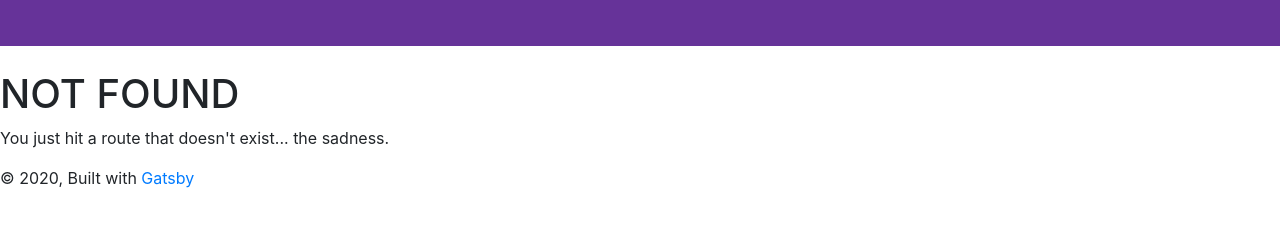
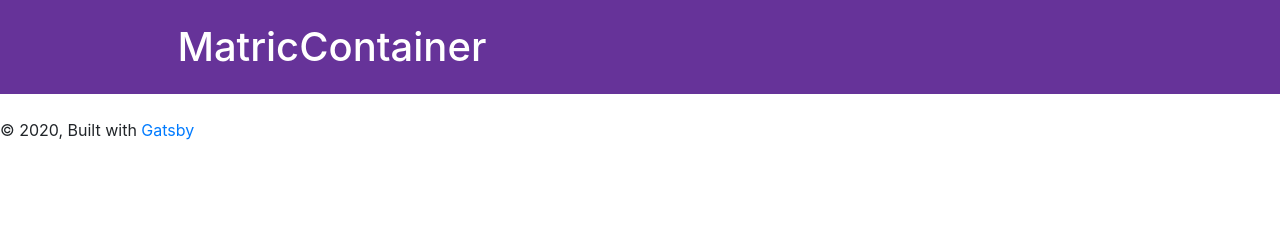
Before and after one commit to rpuchadm/matric2020, a Gatsby site: page /matric in a window 1280 px wide. Before the commit this address had no page. Built offline with nearby package versions, Linux system fonts and the light colour scheme; Gatsby itself is replaced by a stand-in of ours.

Commit message:
MatricContainer

```diff
--- /dev/null
+++ b/src/components/Matric/MatricContainer.js
@@ -0,0 +1,19 @@
+import React, { useState } from "react";
+import PropTypes from "prop-types";
+
+import Layout from "../layout";
+
+const MatricContainer = ({idioma,idcurso}) => {
+    return(
+        <Layout title="MatricContainer">
+
+        </Layout>
+    );
+}
+
+Layout.propTypes = {
+    idioma: PropTypes.string.isRequired,
+    idcurso: PropTypes.number.isRequired,
+}
+
+export default MatricContainer
--- /dev/null
+++ b/src/components/util/queryString.js
@@ -0,0 +1,16 @@
+export default function queryString( str) {
+    if( !str) return undefined;
+    let qs = {};
+    let parts = str.split('?');
+    if( parts.length>1) {
+      parts = parts[1].split('&');
+      parts.map( function(part) {
+        let fields = part.split('=');
+        if( fields.length > 1) {
+          qs[fields[0]]=fields[1];
+        }
+        return null;
+      });
+    }
+    return qs;
+  }
--- /dev/null
+++ b/src/pages/matric.js
@@ -0,0 +1,19 @@
+import React from "react";
+
+import MatricContainer from "../components/Matric/MatricContainer";
+
+import queryString from '../components/util/querystring';
+
+const MatricPage = (page) => {
+  const search = page.location.search;
+  const qs = search ? queryString( search) : undefined ;
+  let idioma = qs ? qs['idioma'] : null;
+  if( !idioma) idioma = 'es';
+  let idcurso = qs ? qs['idcurso'] : null;
+  const params = { idioma: idioma, idcurso: idcurso};
+  return (
+    <MatricContainer {...params} />
+  );
+}
+
+export default MatricPage
```
Also changed, not shown: src/pages/page-2.js (+5 -2 lines), src/pages/index_old.js (renamed from src/pages/index.js).
